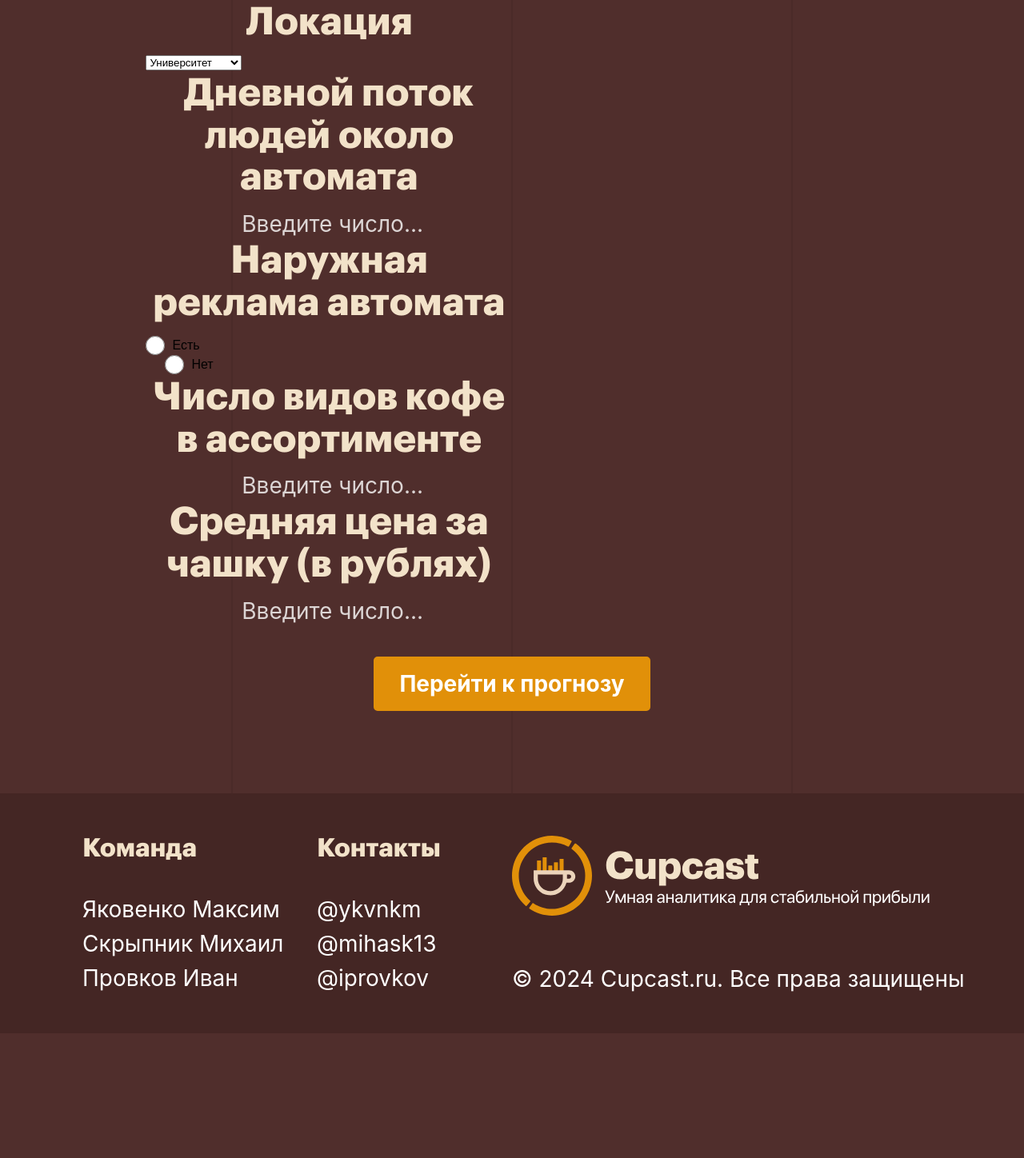
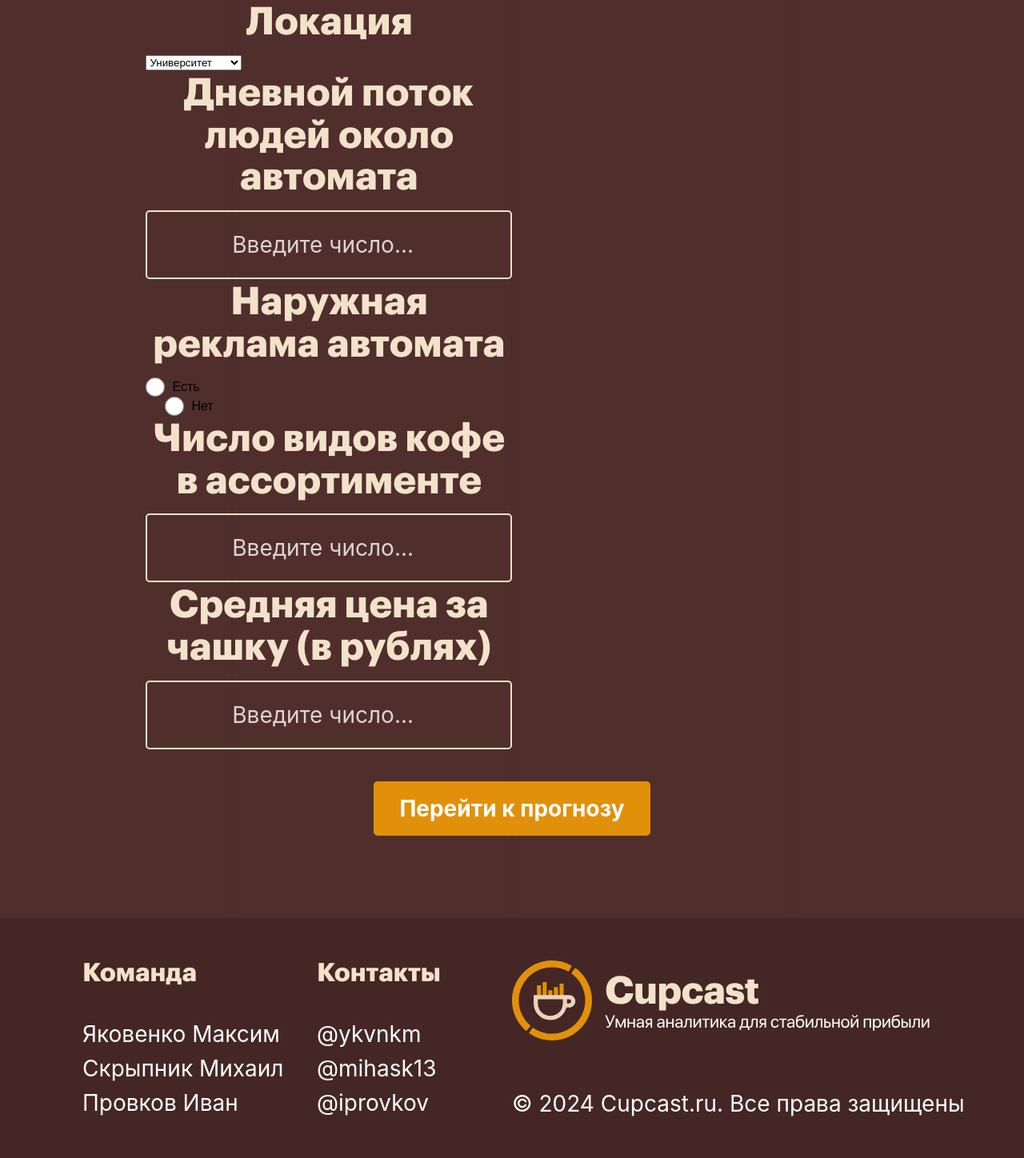
Before and after one commit to oneway192/cupcast, a Flask app: page /page-2 in a window 1280 px wide. Shown: the part 168-1616 px from the top of the page at 80% size. Before the commit the page ends 1460 px from the top, so only its background shows below. Run offline with Flask 3, Linux system fonts and the light colour scheme; some libraries are stand-ins or nearby versions; some web fonts are replaced.

Commit message:
Update styles.css

```diff
--- a/static/css/styles.css
+++ b/static/css/styles.css
@@ -513,7 +513,6 @@ h1 {
 
 .input-field {
     background: none;
-    border: none;
     color: #FFFFFF;
     font-family: 'SF Pro Display', sans-serif;
     font-size: 28px;
@@ -522,6 +521,14 @@ h1 {
     padding-left: 24px; /* Отступ слева, равный отступу левого кружка */
     outline: none;
     text-align: center;
+
+    border: 2px solid #F2E2C9;
+    border-radius: 5px;
+    padding: 24px;
+    display: flex;
+    align-items: center;
+    justify-content: center;
+    box-sizing: border-box;
 }
 
 .input-field::placeholder {
```
